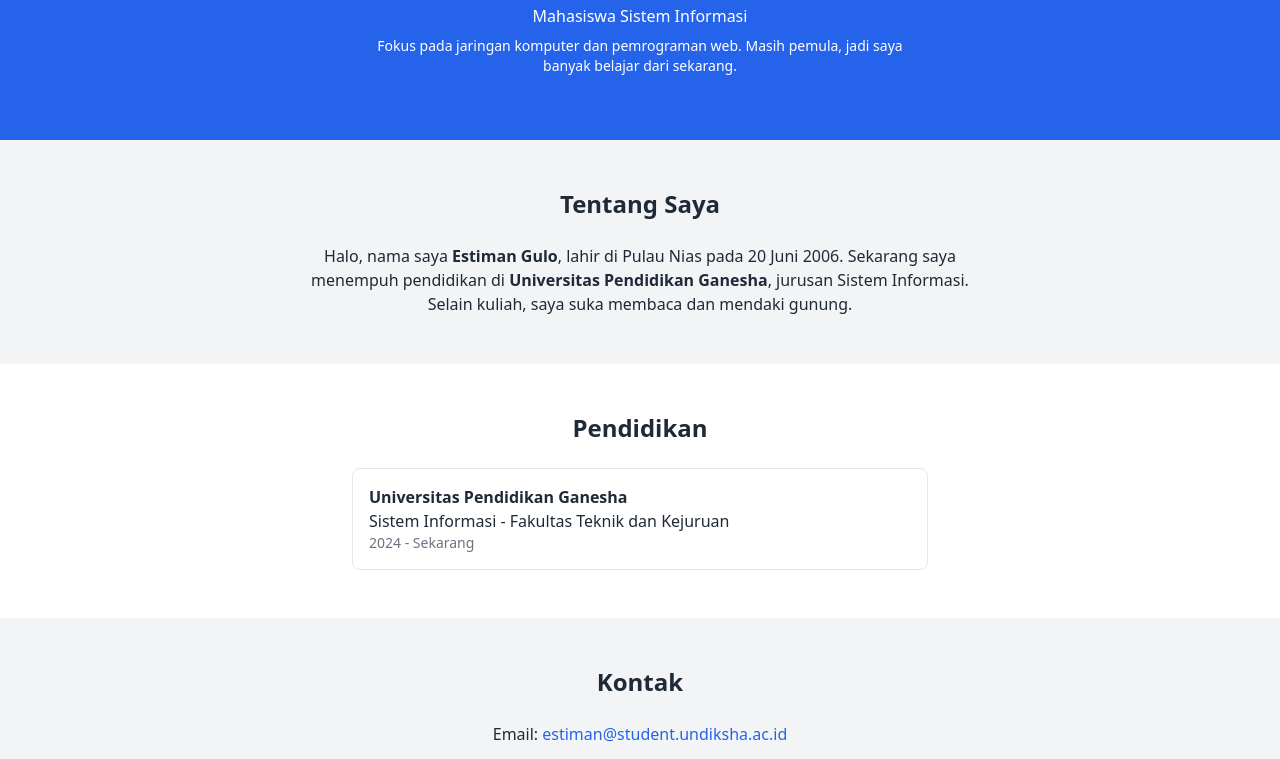
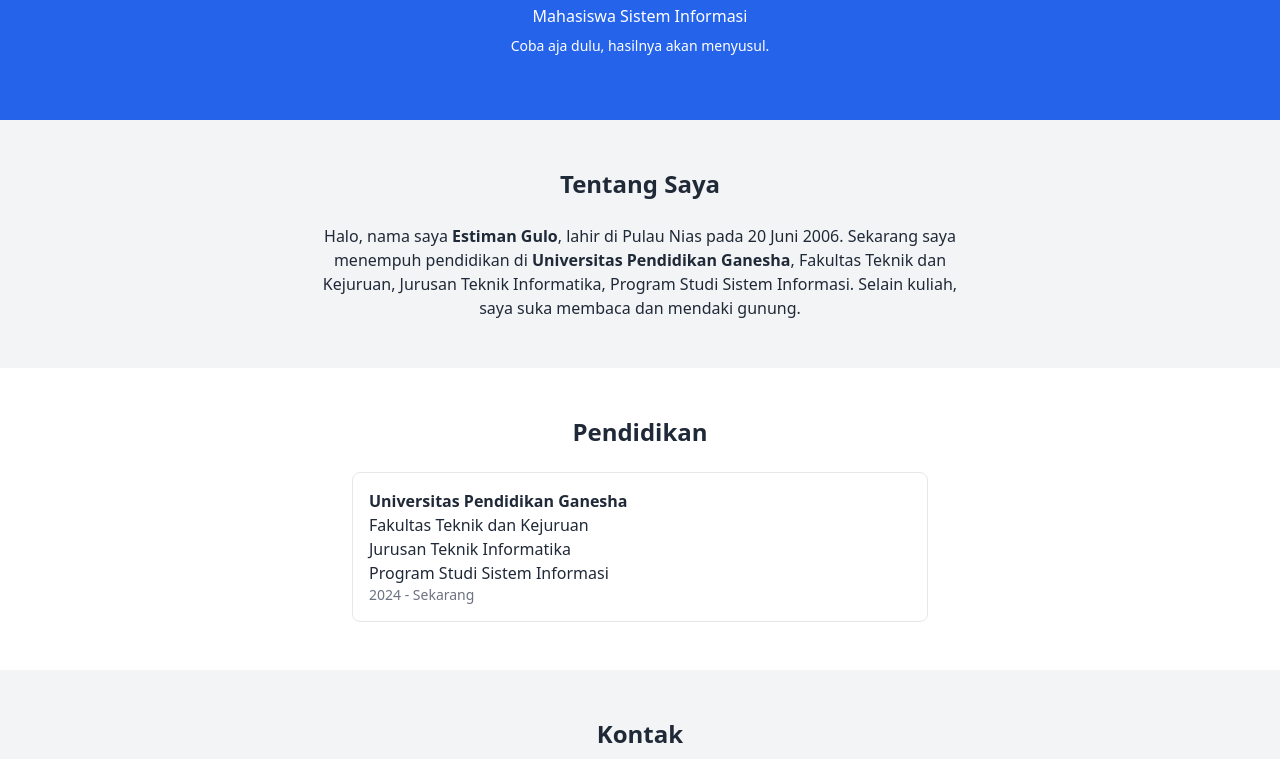
Before and after one commit to guloestin/guloestin.github.io, a plain HTML site: page index.html in a window 1280 px wide. Shown: the part 301-1060 px from the top of the page. Drawn offline with nearby package versions, Linux system fonts and the light colour scheme.

Commit message:
Add files via upload

```diff
--- a/index.html
+++ b/index.html
@@ -27,7 +27,7 @@
     <h2 class="text-3xl font-bold">Halo, saya Estiman Gulo</h2>
     <p class="mt-2">Mahasiswa Sistem Informasi</p>
     <p class="mt-2 text-sm max-w-xl mx-auto">
-      Fokus pada jaringan komputer dan pemrograman web. Masih pemula, jadi saya banyak belajar dari sekarang.
+      Coba aja dulu, hasilnya akan menyusul.
     </p>
   </section>
 
@@ -36,7 +36,8 @@
     <h3 class="text-2xl font-bold text-center mb-6">Tentang Saya</h3>
     <p class="max-w-2xl mx-auto text-center">
       Halo, nama saya <b>Estiman Gulo</b>, lahir di Pulau Nias pada 20 Juni 2006.
-      Sekarang saya menempuh pendidikan di <b>Universitas Pendidikan Ganesha</b>, jurusan Sistem Informasi.
+      Sekarang saya menempuh pendidikan di <b>Universitas Pendidikan Ganesha</b>,
+      Fakultas Teknik dan Kejuruan, Jurusan Teknik Informatika, Program Studi Sistem Informasi.
       Selain kuliah, saya suka membaca dan mendaki gunung.
     </p>
   </section>
@@ -47,7 +48,9 @@
       <h3 class="text-2xl font-bold text-center mb-6">Pendidikan</h3>
       <div class="max-w-xl mx-auto border rounded-lg p-4">
         <h4 class="font-semibold">Universitas Pendidikan Ganesha</h4>
-        <p>Sistem Informasi - Fakultas Teknik dan Kejuruan</p>
+        <p>Fakultas Teknik dan Kejuruan</p>
+        <p>Jurusan Teknik Informatika</p>
+        <p>Program Studi Sistem Informasi</p>
         <p class="text-sm text-gray-500">2024 - Sekarang</p>
       </div>
     </div>
```
